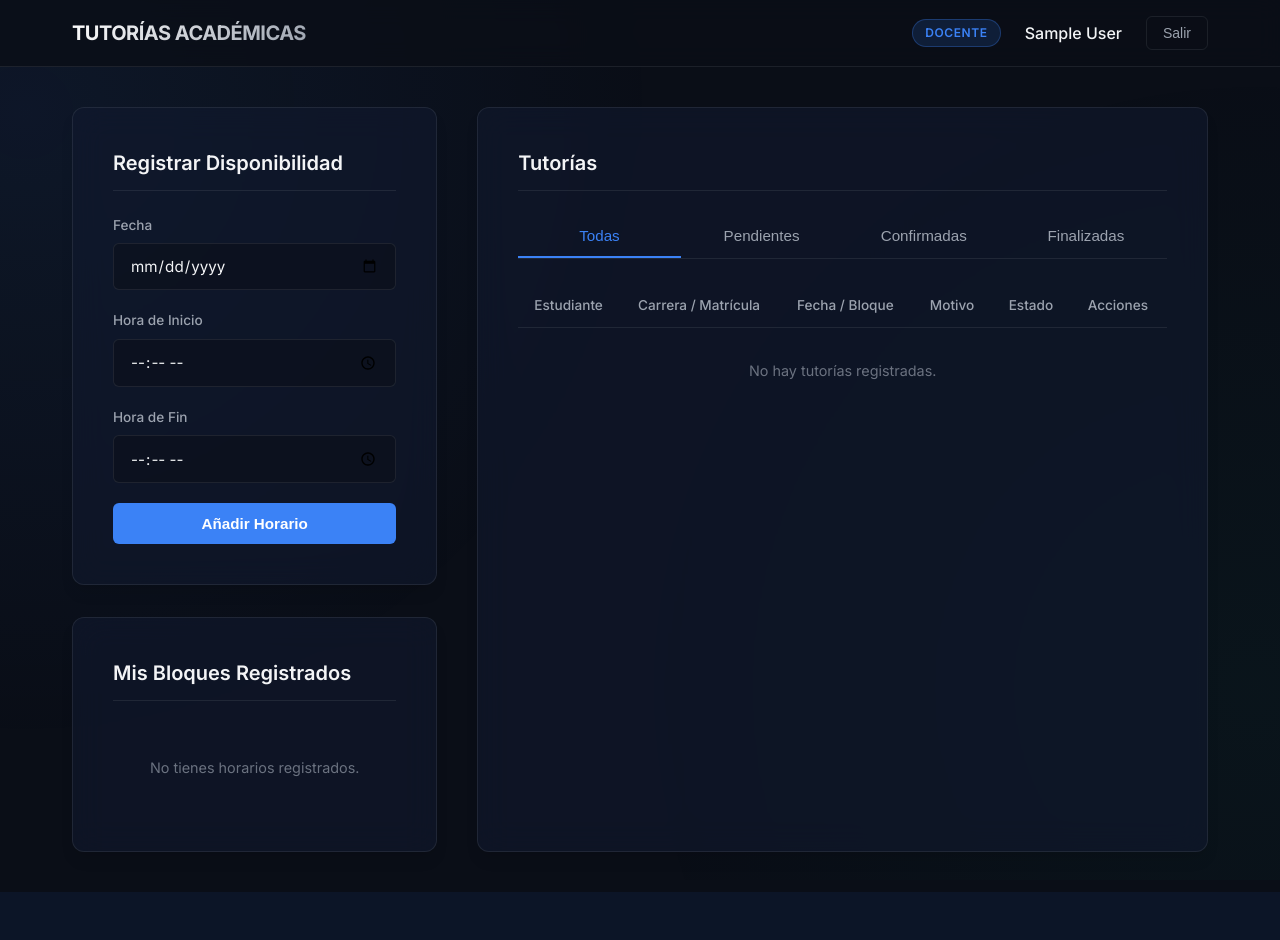
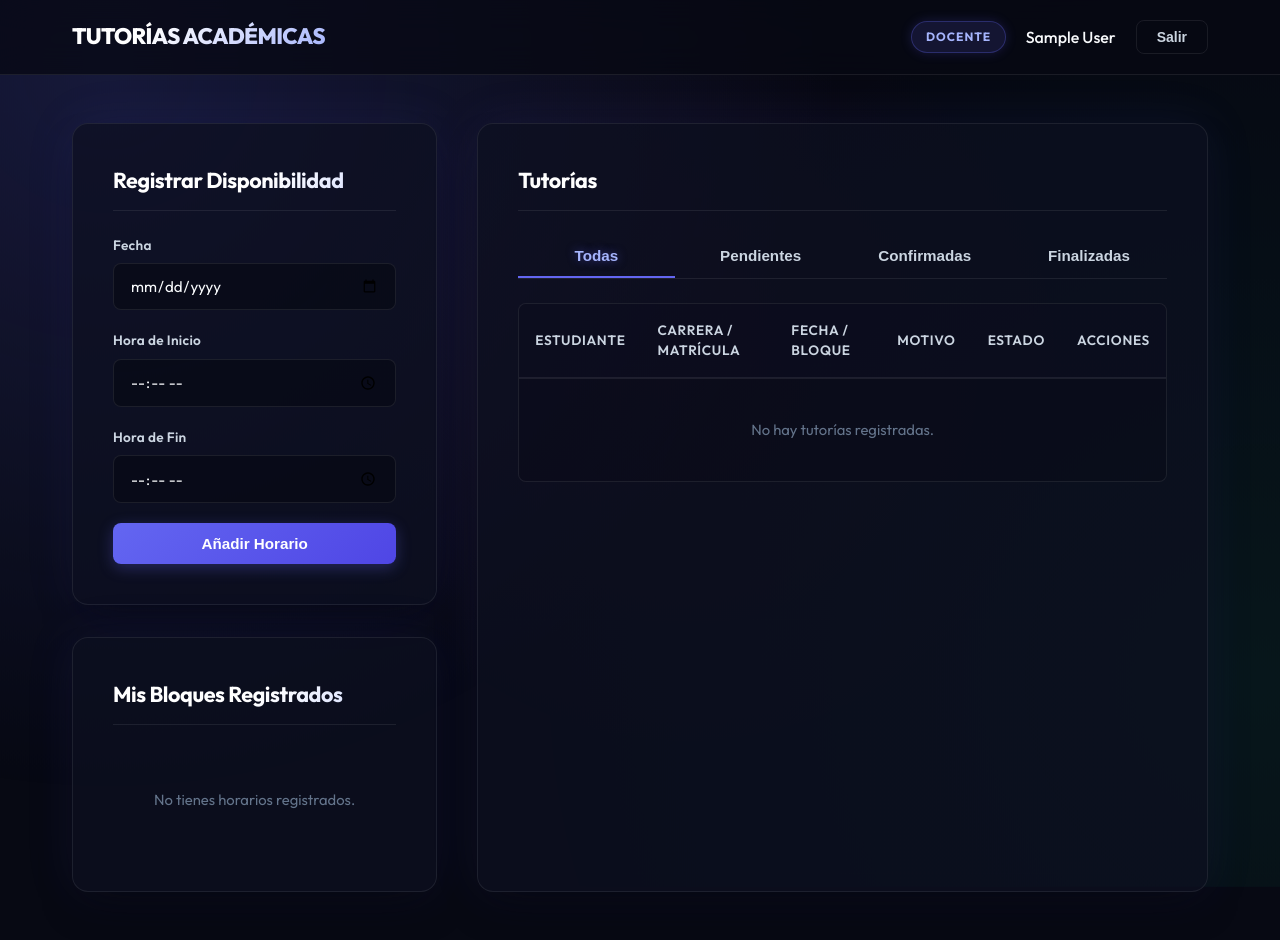
Before and after one commit to SoyPhilips/sistema-gestion-tutorias-academicas, a Flask app: page /dashboard in a window 1280 px wide. Before the commit the page ends 892 px from the top, so only its background shows below. Run offline with Flask 3, Linux system fonts and the light colour scheme; the visitor is signed in with stand-in values (Sample User, id 1); data comes from the database, SQL or seed files in the repository; data that the repository does not hold is empty.

Commit message:
feat: split name inputs, add E2E functional test script, and overhaul UI design with premium styling and animations

```diff
--- a/app.py
+++ b/app.py
@@ -23,6 +23,8 @@ def init_db():
         CREATE TABLE IF NOT EXISTS usuarios (
             id INTEGER PRIMARY KEY AUTOINCREMENT,
             nombre TEXT NOT NULL,
+            nombres TEXT,
+            apellidos TEXT,
             email TEXT NOT NULL UNIQUE,
             password_hash TEXT NOT NULL,
             rol TEXT NOT NULL CHECK(rol IN ('Estudiante', 'Docente')),
@@ -32,6 +34,14 @@ def init_db():
             cubiculo TEXT
         );
     ''')
+
+    # Check if 'nombres' and 'apellidos' columns exist (schema migration helper)
+    cursor.execute("PRAGMA table_info(usuarios);")
+    columns = [row[1] for row in cursor.fetchall()]
+    if 'nombres' not in columns:
+        cursor.execute("ALTER TABLE usuarios ADD COLUMN nombres TEXT;")
+    if 'apellidos' not in columns:
+        cursor.execute("ALTER TABLE usuarios ADD COLUMN apellidos TEXT;")
 
     # Create disponibilidades table
     cursor.execute('''
@@ -68,9 +78,9 @@ def init_db():
     if not cursor.fetchone():
         pwd_hash = generate_password_hash("password123")
         cursor.execute('''
-            INSERT INTO usuarios (nombre, email, password_hash, rol, especialidad, cubiculo)
-            VALUES (?, ?, ?, ?, ?, ?)
-        ''', ("Docente de Prueba", "docente@prueba.com", pwd_hash, "Docente", "Ciencias de la Computación", "Cubículo 201"))
+            INSERT INTO usuarios (nombre, nombres, apellidos, email, password_hash, rol, especialidad, cubiculo)
+            VALUES (?, ?, ?, ?, ?, ?, ?, ?)
+        ''', ("Docente de Prueba", "Docente", "de Prueba", "docente@prueba.com", pwd_hash, "Docente", "Ciencias de la Computación", "Cubículo 201"))
 
     conn.commit()
     conn.close()
@@ -105,17 +115,26 @@ def register():
     if not data:
         return jsonify({'error': 'Datos no proporcionados'}), 400
 
-    nombre = data.get('nombre', '').strip()
+    nombres = data.get('nombres', '').strip()
+    apellidos = data.get('apellidos', '').strip()
+    if not nombres and not apellidos:
+        full_name = data.get('nombre', '').strip()
+        if full_name:
+            parts = full_name.split(' ', 1)
+            nombres = parts[0]
+            apellidos = parts[1] if len(parts) > 1 else ''
+
     email = data.get('email', '').strip()
     password = data.get('password', '')
     rol = data.get('rol', '')
 
-    if not nombre or not email or not password or not rol:
+    if not nombres or not email or not password or not rol:
         return jsonify({'error': 'Todos los campos básicos son obligatorios'}), 400
 
     if rol not in ('Estudiante', 'Docente'):
         return jsonify({'error': 'Rol inválido'}), 400
 
+    nombre = f"{nombres} {apellidos}".strip()
     password_hash = generate_password_hash(password)
 
     matricula = data.get('matricula', '').strip() if rol == 'Estudiante' else None
@@ -132,9 +151,9 @@ def register():
     cursor = conn.cursor()
     try:
         cursor.execute('''
-            INSERT INTO usuarios (nombre, email, password_hash, rol, matricula, carrera, especialidad, cubiculo)
-            VALUES (?, ?, ?, ?, ?, ?, ?, ?)
-        ''', (nombre, email, password_hash, rol, matricula, carrera, especialidad, cubiculo))
+            INSERT INTO usuarios (nombre, nombres, apellidos, email, password_hash, rol, matricula, carrera, especialidad, cubiculo)
+            VALUES (?, ?, ?, ?, ?, ?, ?, ?, ?, ?)
+        ''', (nombre, nombres, apellidos, email, password_hash, rol, matricula, carrera, especialidad, cubiculo))
         conn.commit()
         return jsonify({'message': 'Usuario registrado exitosamente'}), 201
     except sqlite3.IntegrityError:
--- a/static/css/styles.css
+++ b/static/css/styles.css
@@ -1,24 +1,26 @@
-@import url('https://fonts.googleapis.com/css2?family=Inter:wght@300;400;500;600;700&display=swap');
+@import url('https://fonts.googleapis.com/css2?family=Outfit:wght@300;400;500;600;700;800&family=Inter:wght@300;400;500;600;700&display=swap');
 
 :root {
-    --bg-primary: #0a0e17;
-    --bg-secondary: rgba(18, 26, 47, 0.6);
+    --bg-primary: #070913;
+    --bg-secondary: rgba(13, 17, 34, 0.7);
     --border-color: rgba(255, 255, 255, 0.08);
+    --border-hover: rgba(99, 102, 241, 0.4);
 
-    --text-primary: #f3f4f6;
-    --text-secondary: #9ca3af;
-    --text-muted: #6b7280;
+    --text-primary: #f8fafc;
+    --text-secondary: #cbd5e1;
+    --text-muted: #64748b;
 
-    --accent-blue: #3b82f6;
-    --accent-blue-hover: #2563eb;
+    --accent-blue: #6366f1; /* Premium indigo/violet accent */
+    --accent-blue-hover: #4f46e5;
     --accent-emerald: #10b981;
     --accent-rose: #f43f5e;
+    --accent-glow: rgba(99, 102, 241, 0.15);
 
     --shadow-sm: 0 1px 2px 0 rgba(0, 0, 0, 0.05);
-    --shadow-md: 0 4px 6px -1px rgba(0, 0, 0, 0.1), 0 2px 4px -1px rgba(0, 0, 0, 0.06);
-    --shadow-lg: 0 10px 15px -3px rgba(0, 0, 0, 0.1), 0 4px 6px -2px rgba(0, 0, 0, 0.05);
+    --shadow-md: 0 4px 20px -2px rgba(0, 0, 0, 0.3), 0 2px 10px -1px rgba(99, 102, 241, 0.05);
+    --shadow-lg: 0 20px 40px -15px rgba(0, 0, 0, 0.5), 0 0 50px 0px rgba(99, 102, 241, 0.1);
 
-    --font-sans: 'Inter', system-ui, -apple-system, sans-serif;
+    --font-sans: 'Outfit', 'Inter', system-ui, -apple-system, sans-serif;
 }
 
 * {
@@ -38,80 +40,110 @@ body {
     overflow-x: hidden;
 }
 
-/* Background Gradients */
+/* Background Gradients with animation */
 .bg-gradient-glow {
     position: fixed;
     top: -10%;
     left: -10%;
     width: 120%;
     height: 120%;
-    background: radial-gradient(circle at 10% 20%, rgba(59, 130, 246, 0.08) 0%, transparent 40%),
-                radial-gradient(circle at 90% 80%, rgba(16, 185, 129, 0.04) 0%, transparent 40%);
+    background: radial-gradient(circle at 15% 20%, rgba(99, 102, 241, 0.18) 0%, transparent 45%),
+                radial-gradient(circle at 85% 80%, rgba(16, 185, 129, 0.08) 0%, transparent 45%),
+                radial-gradient(circle at 50% 50%, rgba(244, 63, 94, 0.04) 0%, transparent 40%);
     z-index: -1;
     pointer-events: none;
+    animation: pulseGradient 20s ease infinite alternate;
+}
+
+@keyframes pulseGradient {
+    0% {
+        transform: scale(1) translate(0, 0);
+    }
+    50% {
+        transform: scale(1.08) translate(3%, -3%);
+    }
+    100% {
+        transform: scale(1) translate(-2%, 2%);
+    }
+}
+
+@keyframes fadeInUp {
+    from {
+        opacity: 0;
+        transform: translateY(20px);
+    }
+    to {
+        opacity: 1;
+        transform: translateY(0);
+    }
 }
 
 header {
-    background-color: rgba(10, 14, 23, 0.8);
-    backdrop-filter: blur(12px);
+    background-color: rgba(7, 9, 19, 0.75);
+    backdrop-filter: blur(16px);
+    -webkit-backdrop-filter: blur(16px);
     border-bottom: 1px solid var(--border-color);
     position: sticky;
     top: 0;
     z-index: 50;
+    transition: all 0.3s ease;
 }
 
 .nav-container {
     max-width: 1200px;
     margin: 0 auto;
-    padding: 1rem 2rem;
+    padding: 1.25rem 2rem;
     display: flex;
     justify-content: space-between;
     align-items: center;
 }
 
 .logo {
-    font-size: 1.25rem;
-    font-weight: 700;
-    letter-spacing: -0.025em;
-    background: linear-gradient(135deg, #fff 0%, #9ca3af 100%);
+    font-size: 1.4rem;
+    font-weight: 800;
+    letter-spacing: -0.03em;
+    background: linear-gradient(135deg, #fff 30%, #a5b4fc 100%);
     -webkit-background-clip: text;
     -webkit-text-fill-color: transparent;
+    text-transform: uppercase;
 }
 
 .user-info-nav {
     display: flex;
     align-items: center;
-    gap: 1.5rem;
+    gap: 1.25rem;
 }
 
 .user-role-badge {
     font-size: 0.75rem;
-    font-weight: 600;
-    padding: 0.25rem 0.75rem;
+    font-weight: 700;
+    padding: 0.35rem 0.85rem;
     border-radius: 9999px;
-    background-color: rgba(59, 130, 246, 0.15);
-    color: var(--accent-blue);
-    border: 1px solid rgba(59, 130, 246, 0.3);
+    background-color: rgba(99, 102, 241, 0.15);
+    color: #a5b4fc;
+    border: 1px solid rgba(99, 102, 241, 0.3);
     text-transform: uppercase;
-    letter-spacing: 0.05em;
+    letter-spacing: 0.08em;
+    box-shadow: 0 0 12px rgba(99, 102, 241, 0.2);
 }
 
 .btn-logout {
     background: transparent;
     border: 1px solid var(--border-color);
     color: var(--text-secondary);
-    padding: 0.5rem 1rem;
-    border-radius: 6px;
+    padding: 0.5rem 1.25rem;
+    border-radius: 8px;
     cursor: pointer;
-    font-weight: 500;
+    font-weight: 600;
     font-size: 0.875rem;
-    transition: all 0.2s ease;
+    transition: all 0.25s cubic-bezier(0.16, 1, 0.3, 1);
 }
 
 .btn-logout:hover {
-    color: var(--text-primary);
-    border-color: var(--text-secondary);
-    background-color: rgba(255, 255, 255, 0.03);
+    color: #fff;
+    border-color: rgba(255, 255, 255, 0.3);
+    background-color: rgba(255, 255, 255, 0.05);
+    transform: translateY(-1px);
 }
 
 main {
@@ -119,7 +151,7 @@ main {
     max-width: 1200px;
     width: 100%;
     margin: 0 auto;
-    padding: 2.5rem 2rem;
+    padding: 3rem 2rem;
 }
 
 /* Auth Page layout */
@@ -127,20 +159,28 @@ main {
     display: flex;
     justify-content: center;
     align-items: center;
-    min-height: calc(100vh - 100px);
+    min-height: calc(100vh - 120px);
     padding: 2rem 0;
 }
 
 .glass-card {
     background-color: var(--bg-secondary);
     border: 1px solid var(--border-color);
-    border-radius: 12px;
+    border-radius: 16px;
     box-shadow: var(--shadow-lg);
-    backdrop-filter: blur(16px);
+    backdrop-filter: blur(24px);
+    -webkit-backdrop-filter: blur(24px);
     width: 100%;
     max-width: 480px;
     padding: 2.5rem;
-    transition: transform 0.2s ease;
+    transition: all 0.4s cubic-bezier(0.16, 1, 0.3, 1);
+    animation: fadeInUp 0.7s cubic-bezier(0.16, 1, 0.3, 1) both;
+}
+
+.glass-card:hover {
+    border-color: var(--border-hover);
+    box-shadow: 0 20px 45px -15px rgba(0, 0, 0, 0.6), 0 0 30px 2px rgba(99, 102, 241, 0.12);
+    transform: translateY(-2px);
 }
 
 .glass-card.wide {
@@ -153,22 +193,27 @@ main {
 }
 
 .auth-title {
-    font-size: 1.75rem;
-    font-weight: 700;
+    font-size: 2rem;
+    font-weight: 800;
     margin-bottom: 0.5rem;
-    letter-spacing: -0.025em;
+    letter-spacing: -0.03em;
+    background: linear-gradient(135deg, #ffffff 40%, #c7d2fe 100%);
+    -webkit-background-clip: text;
+    -webkit-text-fill-color: transparent;
 }
 
 .auth-subtitle {
     color: var(--text-secondary);
-    font-size: 0.875rem;
+    font-size: 0.9rem;
+    font-weight: 300;
 }
 
 /* Tabs */
 .tab-group {
     display: flex;
     border-bottom: 1px solid var(--border-color);
-    margin-bottom: 1.5rem;
+    margin-bottom: 1.75rem;
+    gap: 0.5rem;
 }
 
 .tab-btn {
@@ -179,18 +224,32 @@ main {
     color: var(--text-secondary);
     padding: 0.75rem 0;
     cursor: pointer;
-    font-weight: 500;
+    font-weight: 600;
     font-size: 0.95rem;
     border-bottom: 2px solid transparent;
-    transition: all 0.2s ease;
+    transition: all 0.3s cubic-bezier(0.16, 1, 0.3, 1);
 }
 
 .tab-btn.active {
-    color: var(--accent-blue);
+    color: #a5b4fc;
     border-bottom-color: var(--accent-blue);
+    text-shadow: 0 0 10px rgba(99, 102, 241, 0.5);
 }
 
 /* Form Styles */
+.form-row {
+    display: grid;
+    grid-template-columns: 1fr 1fr;
+    gap: 1rem;
+}
+
+@media (max-width: 480px) {
+    .form-row {
+        grid-template-columns: 1fr;
+        gap: 0;
+    }
+}
+
 .form-group {
     margin-bottom: 1.25rem;
 }
@@ -198,46 +257,51 @@ main {
 .form-label {
     display: block;
     font-size: 0.85rem;
-    font-weight: 500;
+    font-weight: 600;
     color: var(--text-secondary);
     margin-bottom: 0.5rem;
+    letter-spacing: 0.02em;
 }
 
 .form-input, .form-select, .form-textarea {
     width: 100%;
-    background-color: rgba(10, 14, 23, 0.5);
+    background-color: rgba(7, 9, 19, 0.6);
     border: 1px solid var(--border-color);
-    border-radius: 6px;
+    border-radius: 8px;
     padding: 0.75rem 1rem;
     color: var(--text-primary);
     font-family: var(--font-sans);
     font-size: 0.95rem;
-    transition: all 0.2s ease;
+    transition: all 0.25s cubic-bezier(0.16, 1, 0.3, 1);
 }
 
 .form-input:focus, .form-select:focus, .form-textarea:focus {
     outline: none;
     border-color: var(--accent-blue);
-    box-shadow: 0 0 0 3px rgba(59, 130, 246, 0.15);
+    box-shadow: 0 0 0 4px rgba(99, 102, 241, 0.15), inset 0 0 8px rgba(99, 102, 241, 0.1);
+    background-color: rgba(7, 9, 19, 0.8);
 }
 
 .btn-primary {
     display: block;
     width: 100%;
-    background-color: var(--accent-blue);
+    background: linear-gradient(135deg, var(--accent-blue) 0%, var(--accent-blue-hover) 100%);
     color: #fff;
     border: none;
-    border-radius: 6px;
+    border-radius: 8px;
     padding: 0.75rem 1.5rem;
     font-size: 0.95rem;
-    font-weight: 600;
+    font-weight: 700;
     cursor: pointer;
-    transition: all 0.2s ease;
+    transition: all 0.3s cubic-bezier(0.16, 1, 0.3, 1);
     text-align: center;
+    box-shadow: 0 4px 15px rgba(99, 102, 241, 0.3);
 }
 
 .btn-primary:hover {
-    background-color: var(--accent-blue-hover);
+    background: linear-gradient(135deg, #7678ed 0%, var(--accent-blue) 100%);
+    box-shadow: 0 6px 20px rgba(99, 102, 241, 0.45);
+    transform: translateY(-1px);
 }
 
 .btn-primary:active {
@@ -271,17 +336,24 @@ main {
 }
 
 .card-title {
-    font-size: 1.25rem;
-    font-weight: 600;
+    font-size: 1.35rem;
+    font-weight: 700;
     margin-bottom: 1.5rem;
     border-bottom: 1px solid var(--border-color);
-    padding-bottom: 0.75rem;
+    padding-bottom: 0.85rem;
+    letter-spacing: -0.02em;
+    background: linear-gradient(135deg, #fff 50%, #c7d2fe 100%);
+    -webkit-background-clip: text;
+    -webkit-text-fill-color: transparent;
 }
 
 /* Lists and Tables */
 .table-responsive {
     width: 100%;
     overflow-x: auto;
+    border-radius: 8px;
+    border: 1px solid var(--border-color);
+    background-color: rgba(7, 9, 19, 0.2);
 }
 
 table {
@@ -292,16 +364,24 @@ table {
 
 th {
     color: var(--text-secondary);
-    font-weight: 500;
+    font-weight: 600;
     font-size: 0.85rem;
-    padding: 0.75rem 1rem;
-    border-bottom: 1px solid var(--border-color);
+    padding: 1rem;
+    border-bottom: 2px solid var(--border-color);
+    text-transform: uppercase;
+    letter-spacing: 0.05em;
+    background-color: rgba(13, 17, 34, 0.4);
 }
 
 td {
-    padding: 1rem;
+    padding: 1.25rem 1rem;
     border-bottom: 1px solid var(--border-color);
-    font-size: 0.9rem;
+    font-size: 0.925rem;
+    transition: background-color 0.2s ease;
+}
+
+tr:hover td {
+    background-color: rgba(255, 255, 255, 0.02);
 }
 
 tr:last-child td {
@@ -535,6 +655,7 @@ tr:last-child td {
 .empty-state {
     text-align: center;
     color: var(--text-muted);
-    padding: 2rem 0;
-    font-size: 0.9rem;
+    padding: 2.5rem 0;
+    font-size: 0.925rem;
+    font-weight: 400;
 }
--- a/static/js/main.js
+++ b/static/js/main.js
@@ -99,12 +99,13 @@ async function handleLogin(e) {
 
 async function handleRegister(e) {
     e.preventDefault();
-    const nombre = document.getElementById('reg-nombre').value;
+    const nombres = document.getElementById('reg-nombres').value;
+    const apellidos = document.getElementById('reg-apellidos').value;
     const email = document.getElementById('reg-email').value;
     const password = document.getElementById('reg-password').value;
     const rol = document.getElementById('reg-rol').value;
 
-    const body = { nombre, email, password, rol };
+    const body = { nombres, apellidos, email, password, rol };
 
     if (rol === 'Estudiante') {
         body.matricula = document.getElementById('reg-matricula').value;
```
Also changed, not shown: other parts of static/css/styles.css (+114 -73 lines), templates/index.html (+9 -3 lines), test_e2e.py (added, +102 -0 lines).
